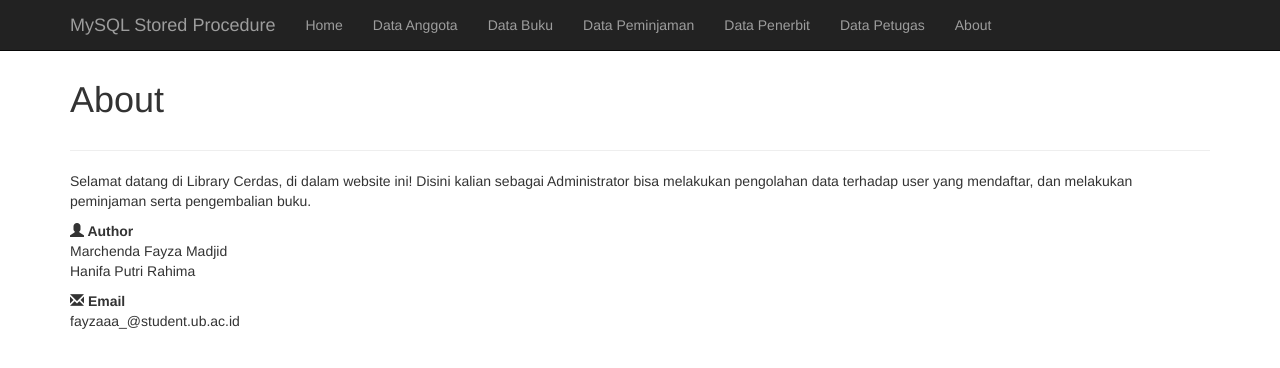
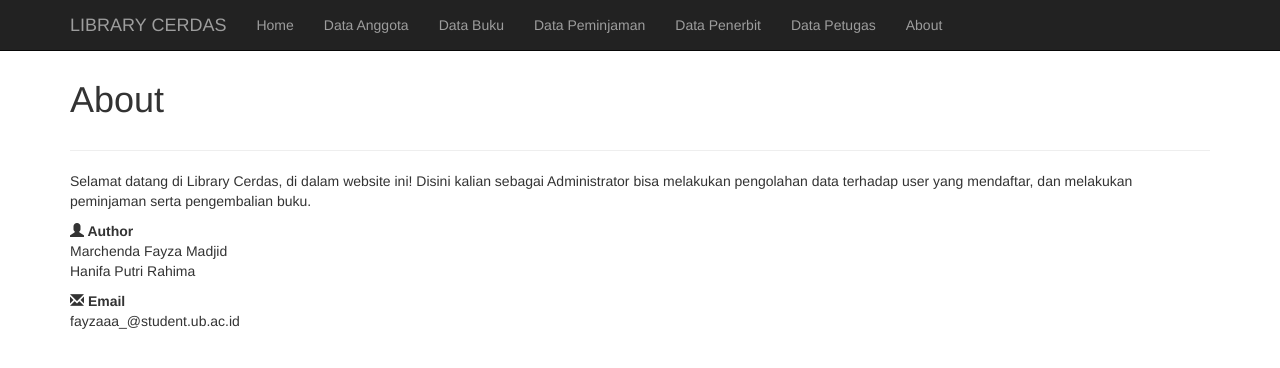
Before and after one commit to greentea999/TUGAS-AKHIR-PBD, a CodeIgniter app: page /perpustakaan/index.php/about/index in a window 1280 px wide. Shown: the top 368 px of the page. Run offline with CodeIgniter, Linux system fonts and the light colour scheme.

Commit message:
Update v_dashboard.php

```diff
--- a/perpustakaan/application/views/v_dashboard.php
+++ b/perpustakaan/application/views/v_dashboard.php
@@ -14,7 +14,7 @@
 <nav class="navbar navbar-fixed-top navbar-inverse">
 	<div class="container">
 		<div class="navbar-header">
-			<a href="#" class="navbar-brand">MySQL Stored Procedure</a>
+			<a href="#" class="navbar-brand">LIBRARY CERDAS</a>
 		</div>
 
 		<div id="navbar" class="collapse navbar-collapse">
```
